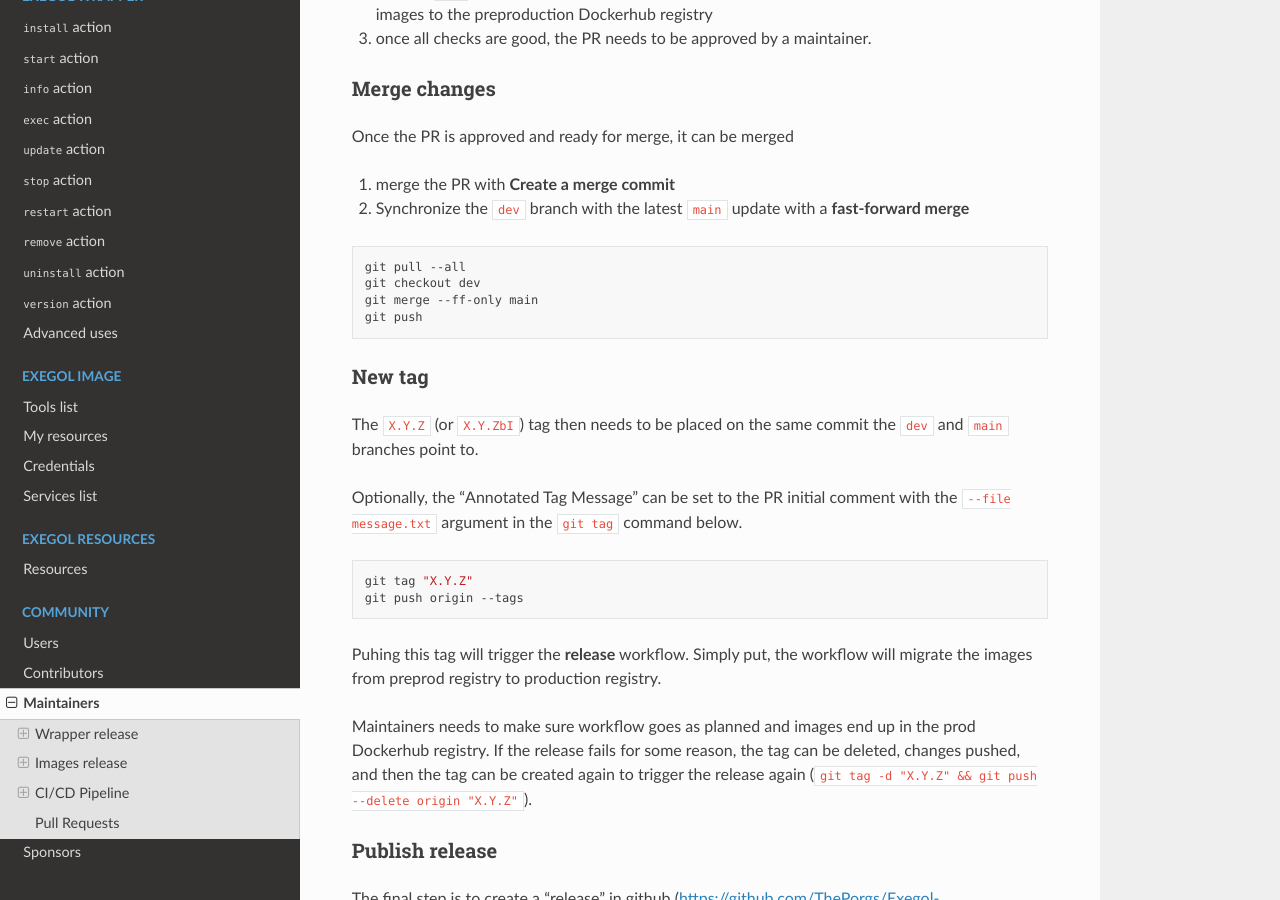
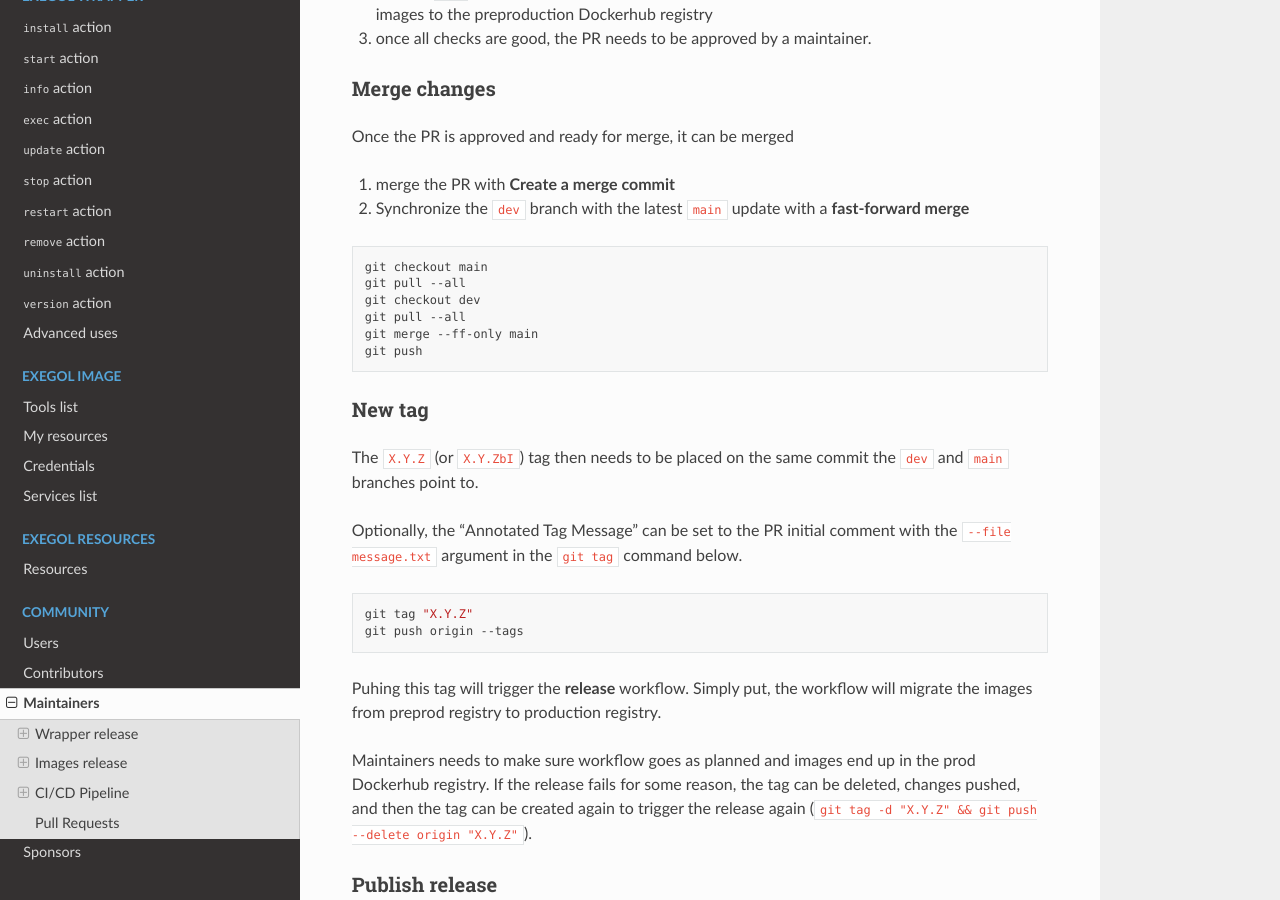
Before and after one commit to ThePorgs/Exegol-docs, a Sphinx documentation site: the page built from source/community/maintainers.rst, in a window 1280 px wide and 900 px high, scrolled down 3719 px. Built offline with Sphinx 7.4.7 and the Read the Docs theme 2.0.0, drawn with Linux system fonts in a browser that asks for light colours.

Commit message:
improving image release documentation

```diff
--- a/source/community/maintainers.rst
+++ b/source/community/maintainers.rst
@@ -154,8 +154,10 @@ Once the PR is approved and ready for merge, it can be merged
 
 .. code-block:: bash
 
+    git checkout main
     git pull --all
     git checkout dev
+    git pull --all
     git merge --ff-only main
     git push
 
```
